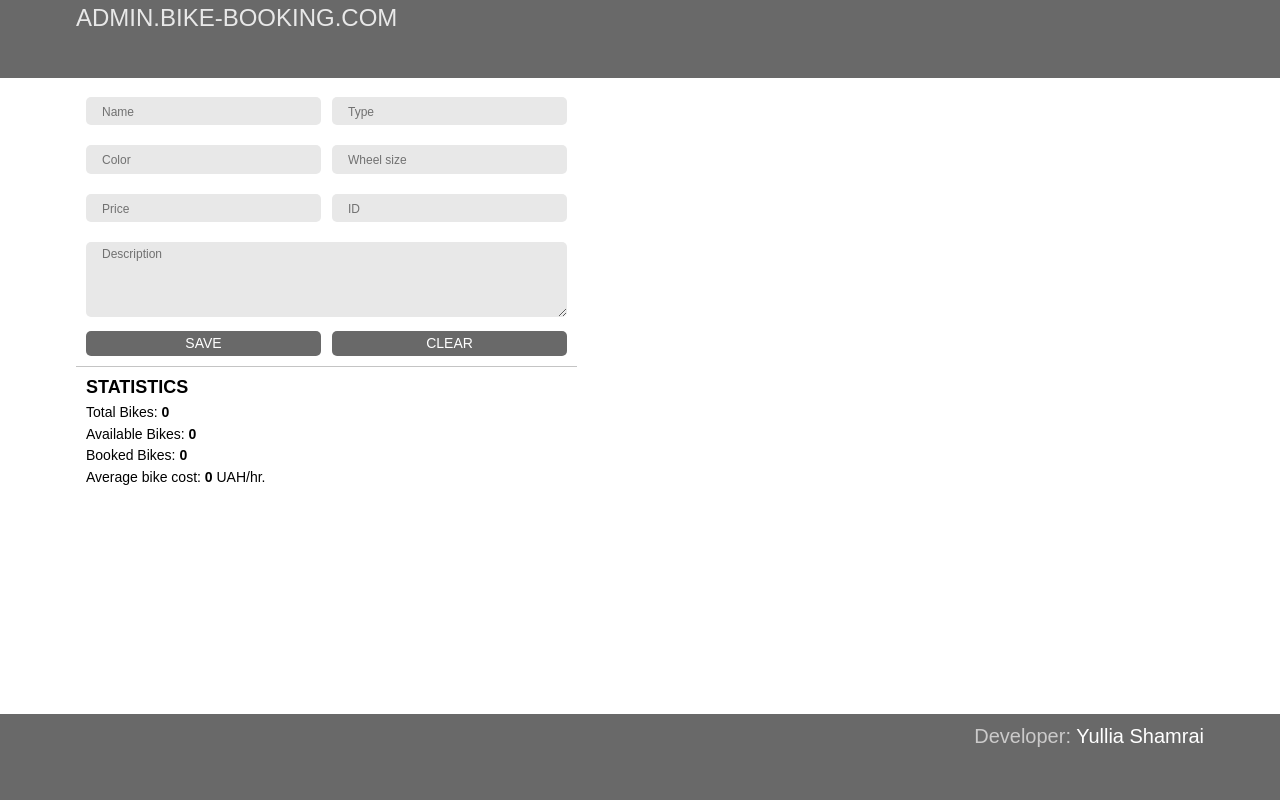
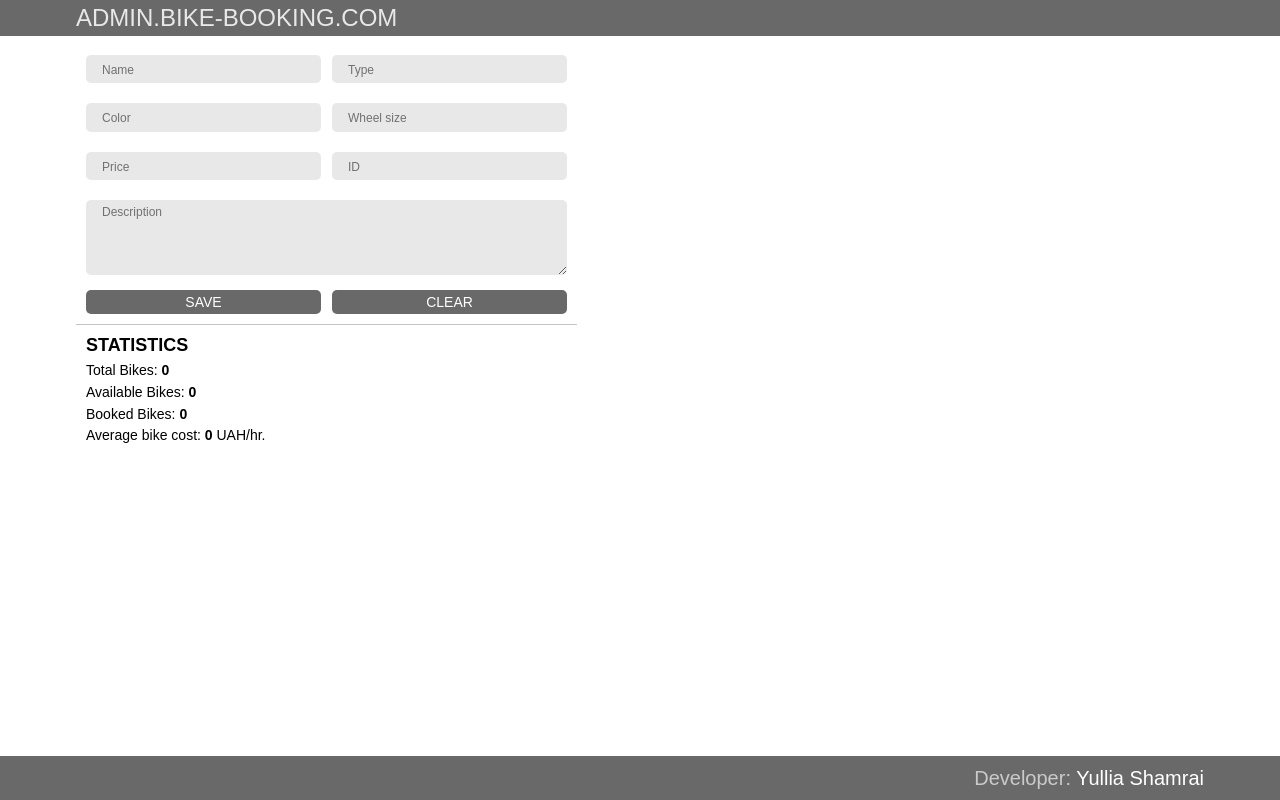
Before and after one commit to Juliya-Shamray/admin-frontend, a React (Create React App) app: page / in a window 1280 px wide. Built offline with nearby package versions, Linux system fonts and the light colour scheme; no server answers.

Commit message:
form trigger

```diff
--- a/src/components/BicycleForm/BicycleForm.js
+++ b/src/components/BicycleForm/BicycleForm.js
@@ -28,7 +28,8 @@ export const BicycleForm = ({ setBicycles, bicycles }) => {
   const {
     register,
     handleSubmit,
-    formState: { errors, isValid },
+    formState: { errors },
+    trigger,
     reset,
   } = useForm();
 
@@ -62,10 +63,12 @@ export const BicycleForm = ({ setBicycles, bicycles }) => {
             minLength,
             type: "text",
           })}
+          onBlur={() => trigger("name")}
         />
         <StyledInput
           placeholder="Type"
           {...register("type", { required, minLength, type: "text" })}
+          onBlur={() => trigger("type")}
         />
       </StyledDiv>
       <StyledDivErr>
@@ -76,6 +79,7 @@ export const BicycleForm = ({ setBicycles, bicycles }) => {
         <StyledInput
           placeholder="Color"
           {...register("color", { required, minLength, type: "text" })}
+          onBlur={() => trigger("color")}
         />
 
         <StyledInput
@@ -88,6 +92,7 @@ export const BicycleForm = ({ setBicycles, bicycles }) => {
             },
             type: { value: "number", message: "Must be a number" },
           })}
+          onBlur={() => trigger("wheelSize")}
         />
       </StyledDiv>
       <StyledDivErr>
@@ -106,10 +111,12 @@ export const BicycleForm = ({ setBicycles, bicycles }) => {
             },
             type: { value: "number", message: "Must be a number" },
           })}
+          onBlur={() => trigger("price")}
         />
         <StyledInput
           placeholder="ID"
           {...register("id", { required, minLength, type: "text" })}
+          onBlur={() => trigger("id")}
         />
       </StyledDiv>
       <StyledDivErr>
@@ -125,15 +132,14 @@ export const BicycleForm = ({ setBicycles, bicycles }) => {
             minLength,
             type: "text",
           })}
+          onBlur={() => trigger("description")}
         />
         {errors.description && (
           <StyleError>{errors.description.message}</StyleError>
         )}
       </StyledWrap>
       <StyleWrapButton>
-        <StyledButton type="submit" disabled={!isValid}>
-          Save
-        </StyledButton>
+        <StyledButton type="submit">Save</StyledButton>
         <StyledButton onClick={handleClickClear}>Clear</StyledButton>
       </StyleWrapButton>
     </StyledForm>
--- a/src/components/Footer/Footer.styled.js
+++ b/src/components/Footer/Footer.styled.js
@@ -3,7 +3,7 @@ import styled from "styled-components";
 export const StyledFooter = styled.footer`
   background-color: #696969;
   padding: 10px;
-  flex-grow: 1;
+  flex-grow: 0;
 `;
 
 export const StyledDiv = styled.div`
--- a/src/components/Header/Header.styled.js
+++ b/src/components/Header/Header.styled.js
@@ -3,7 +3,7 @@ import styled from "styled-components";
 export const StyledHeader = styled.header`
   background-color: #696969;
   padding: 4px 16px;
-  flex-grow: 1;
+  flex-grow: 0;
   h1 {
     color: #e8e8e8;
     font-size: 24px;
```
